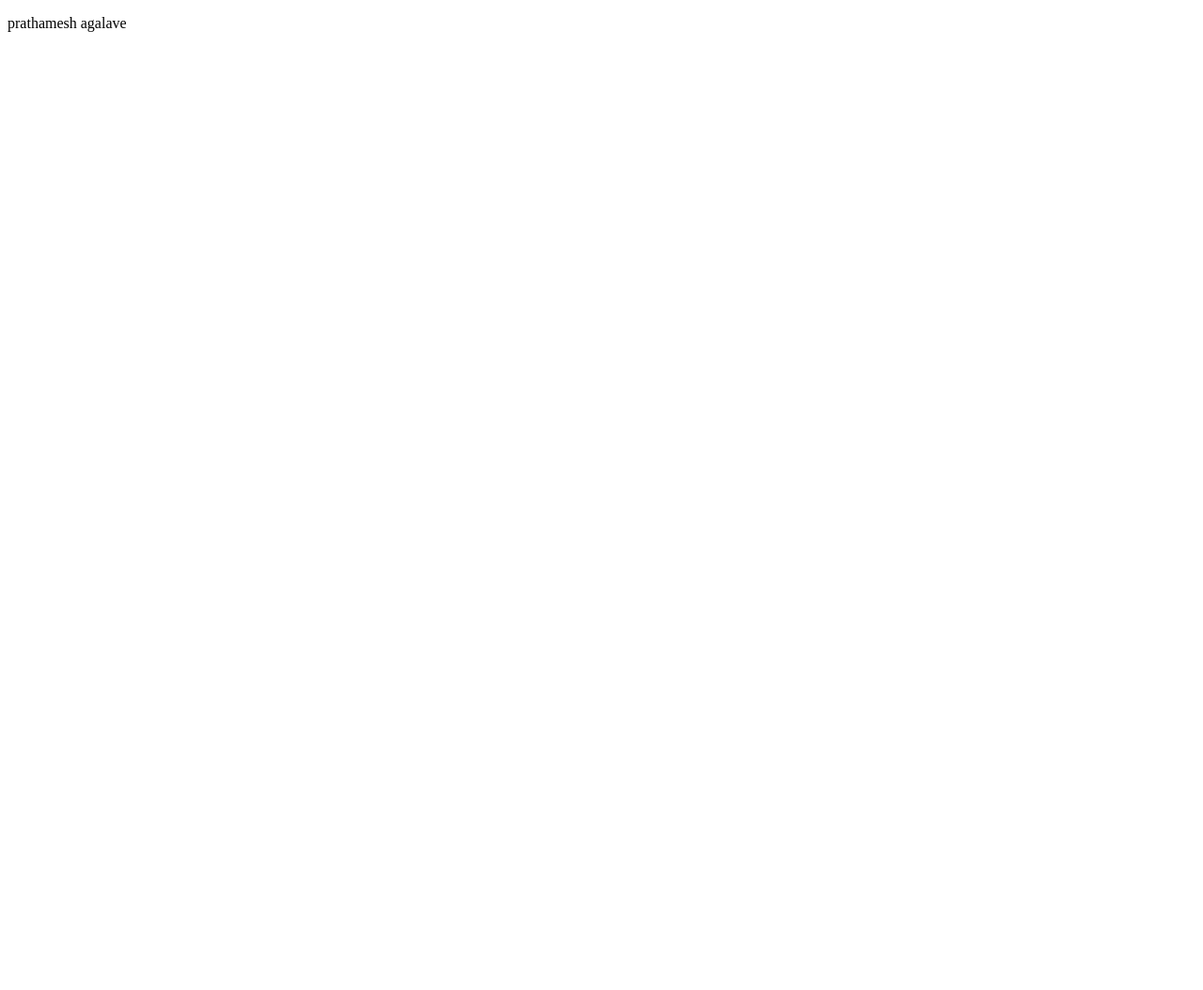
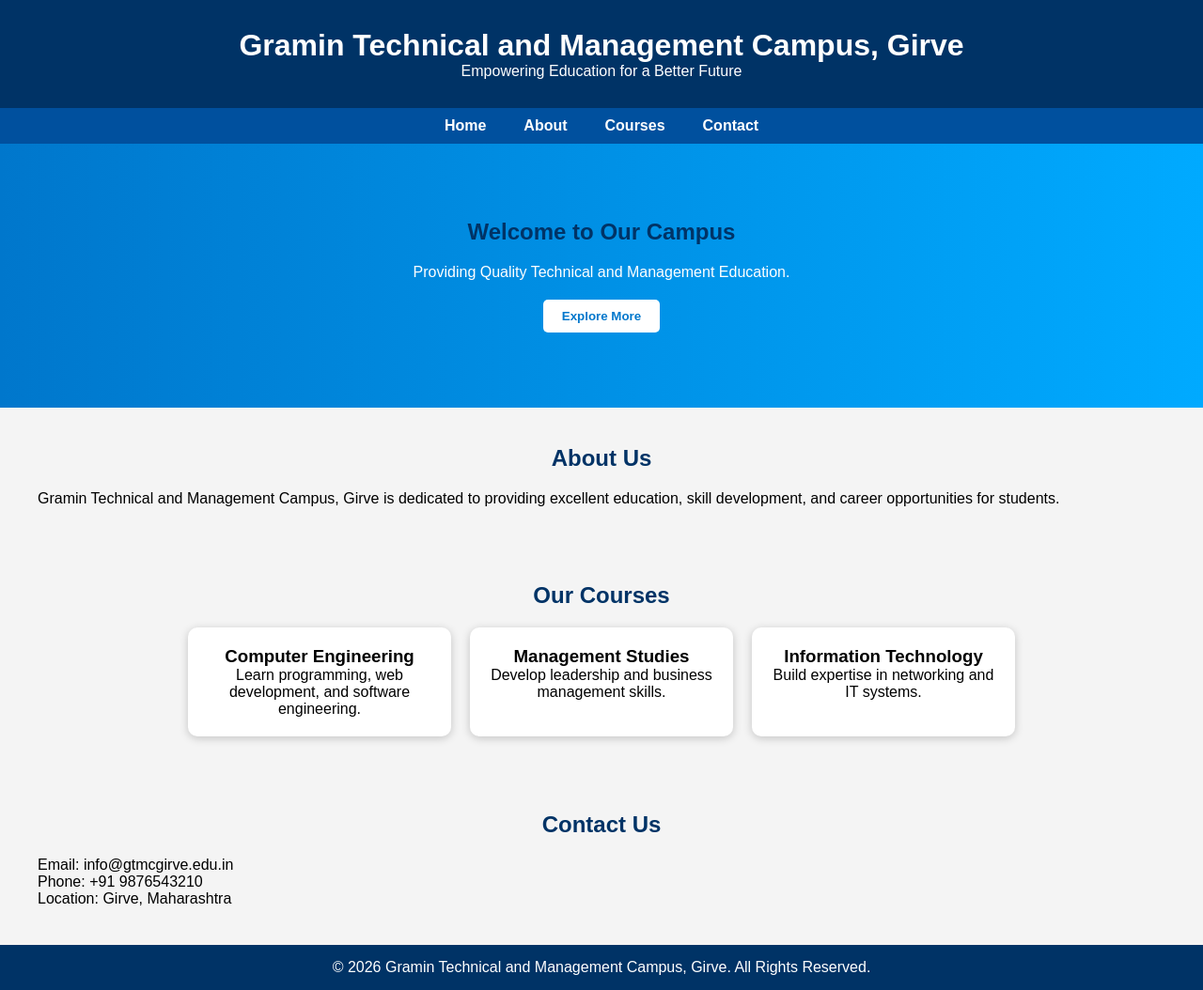
Before and after one commit to prathameshagalave38/new-team, a plain HTML site: page index.html in a window 1280 px wide. Shown: the whole page at 94% size. Before the commit the page ends 800 px from the top, so only its background shows below. Drawn offline with Linux system fonts and the light colour scheme.

Commit message:
commit by prathamesh

```diff
--- a/index.html
+++ b/index.html
@@ -3,9 +3,71 @@
 <head>
     <meta charset="UTF-8">
     <meta name="viewport" content="width=device-width, initial-scale=1.0">
-    <title>Document</title>
+    <title>Gramin Technical and Management Campus, Girve</title>
+    <link rel="stylesheet" href="style.css">
 </head>
 <body>
-    <p>prathamesh agalave</p>
+
+    <header>
+        <h1>Gramin Technical and Management Campus, Girve</h1>
+        <p>Empowering Education for a Better Future</p>
+    </header>
+
+    <nav>
+        <ul>
+            <li><a href="#home">Home</a></li>
+            <li><a href="#about">About</a></li>
+            <li><a href="#courses">Courses</a></li>
+            <li><a href="#contact">Contact</a></li>
+        </ul>
+    </nav>
+
+    <section id="home" class="hero">
+        <h2>Welcome to Our Campus</h2>
+        <p>Providing Quality Technical and Management Education.</p>
+        <button onclick="showMessage()">Explore More</button>
+    </section>
+
+    <section id="about">
+        <h2>About Us</h2>
+        <p>
+            Gramin Technical and Management Campus, Girve is dedicated
+            to providing excellent education, skill development, and
+            career opportunities for students.
+        </p>
+    </section>
+
+    <section id="courses">
+        <h2>Our Courses</h2>
+        <div class="course-container">
+            <div class="card">
+                <h3>Computer Engineering</h3>
+                <p>Learn programming, web development, and software engineering.</p>
+            </div>
+
+            <div class="card">
+                <h3>Management Studies</h3>
+                <p>Develop leadership and business management skills.</p>
+            </div>
+
+            <div class="card">
+                <h3>Information Technology</h3>
+                <p>Build expertise in networking and IT systems.</p>
+            </div>
+        </div>
+    </section>
+
+    <section id="contact">
+        <h2>Contact Us</h2>
+        <p>Email: info@gtmcgirve.edu.in</p>
+        <p>Phone: +91 9876543210</p>
+        <p>Location: Girve, Maharashtra</p>
+    </section>
+
+    <footer>
+        <p>&copy; 2026 Gramin Technical and Management Campus, Girve. All Rights Reserved.</p>
+    </footer>
+
+    <script src="script.js"></script>
 </body>
 </html>
--- /dev/null
+++ b/script.js
@@ -0,0 +1,3 @@
+function showMessage() {
+    alert("Welcome to Gramin Technical and Management Campus, Girve!");
+}
--- /dev/null
+++ b/style.css
@@ -0,0 +1,88 @@
+*{
+    margin:0;
+    padding:0;
+    box-sizing:border-box;
+    font-family:Arial, sans-serif;
+}
+
+body{
+    background:#f4f4f4;
+}
+
+header{
+    background:#003366;
+    color:white;
+    text-align:center;
+    padding:30px;
+}
+
+nav{
+    background:#00509e;
+}
+
+nav ul{
+    list-style:none;
+    display:flex;
+    justify-content:center;
+}
+
+nav ul li{
+    margin:10px 20px;
+}
+
+nav ul li a{
+    color:white;
+    text-decoration:none;
+    font-weight:bold;
+}
+
+.hero{
+    text-align:center;
+    padding:80px 20px;
+    background:linear-gradient(to right,#0077cc,#00aaff);
+    color:white;
+}
+
+.hero button{
+    margin-top:20px;
+    padding:10px 20px;
+    border:none;
+    background:white;
+    color:#0077cc;
+    font-weight:bold;
+    cursor:pointer;
+    border-radius:5px;
+}
+
+section{
+    padding:40px;
+}
+
+h2{
+    text-align:center;
+    margin-bottom:20px;
+    color:#003366;
+}
+
+.course-container{
+    display:flex;
+    justify-content:center;
+    gap:20px;
+    flex-wrap:wrap;
+}
+
+.card{
+    background:white;
+    width:280px;
+    padding:20px;
+    border-radius:10px;
+    box-shadow:0 2px 10px rgba(0,0,0,0.2);
+    text-align:center;
+}
+
+footer{
+    background:#003366;
+    color:white;
+    text-align:center;
+    padding:15px;
+}
```
